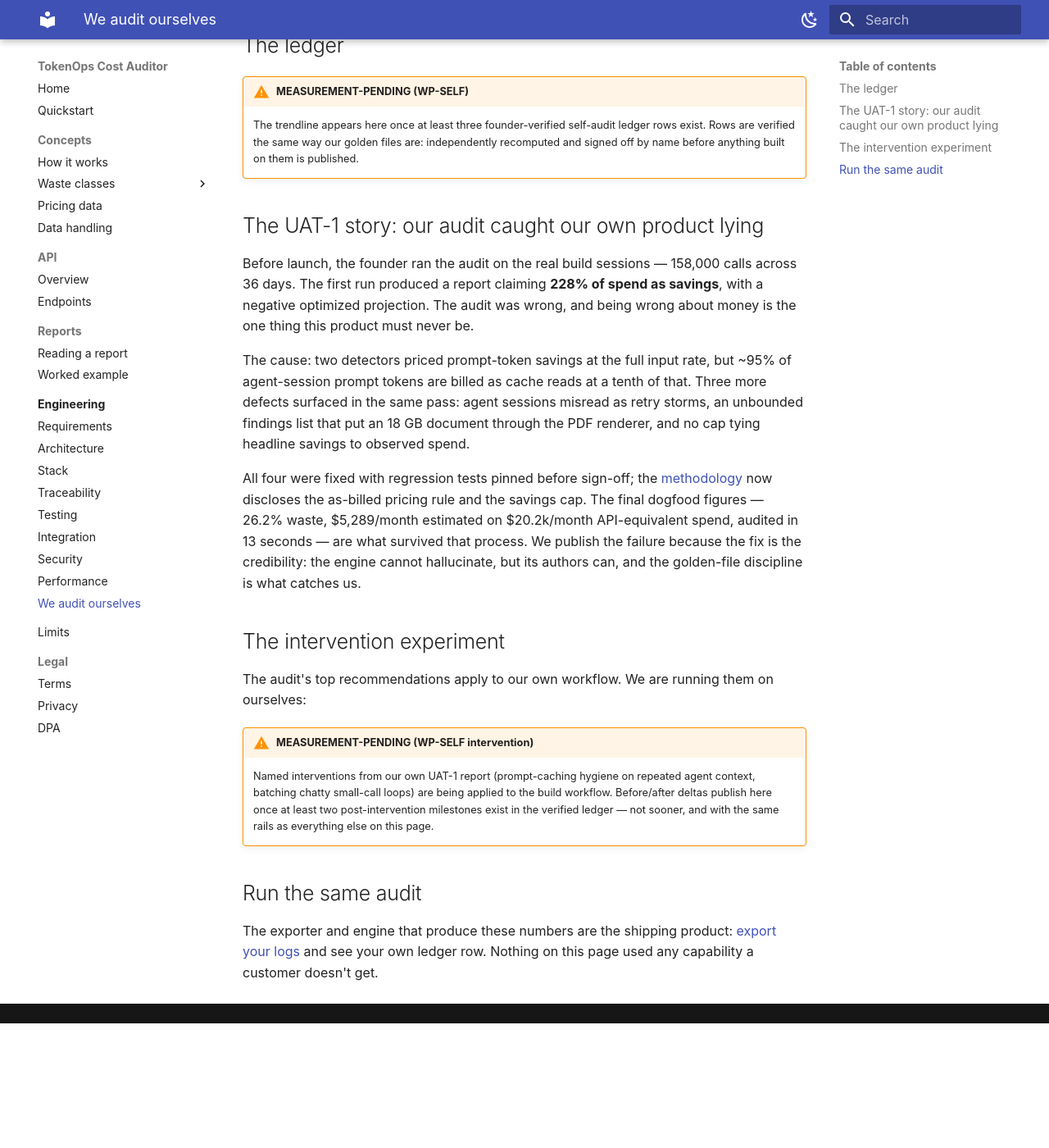
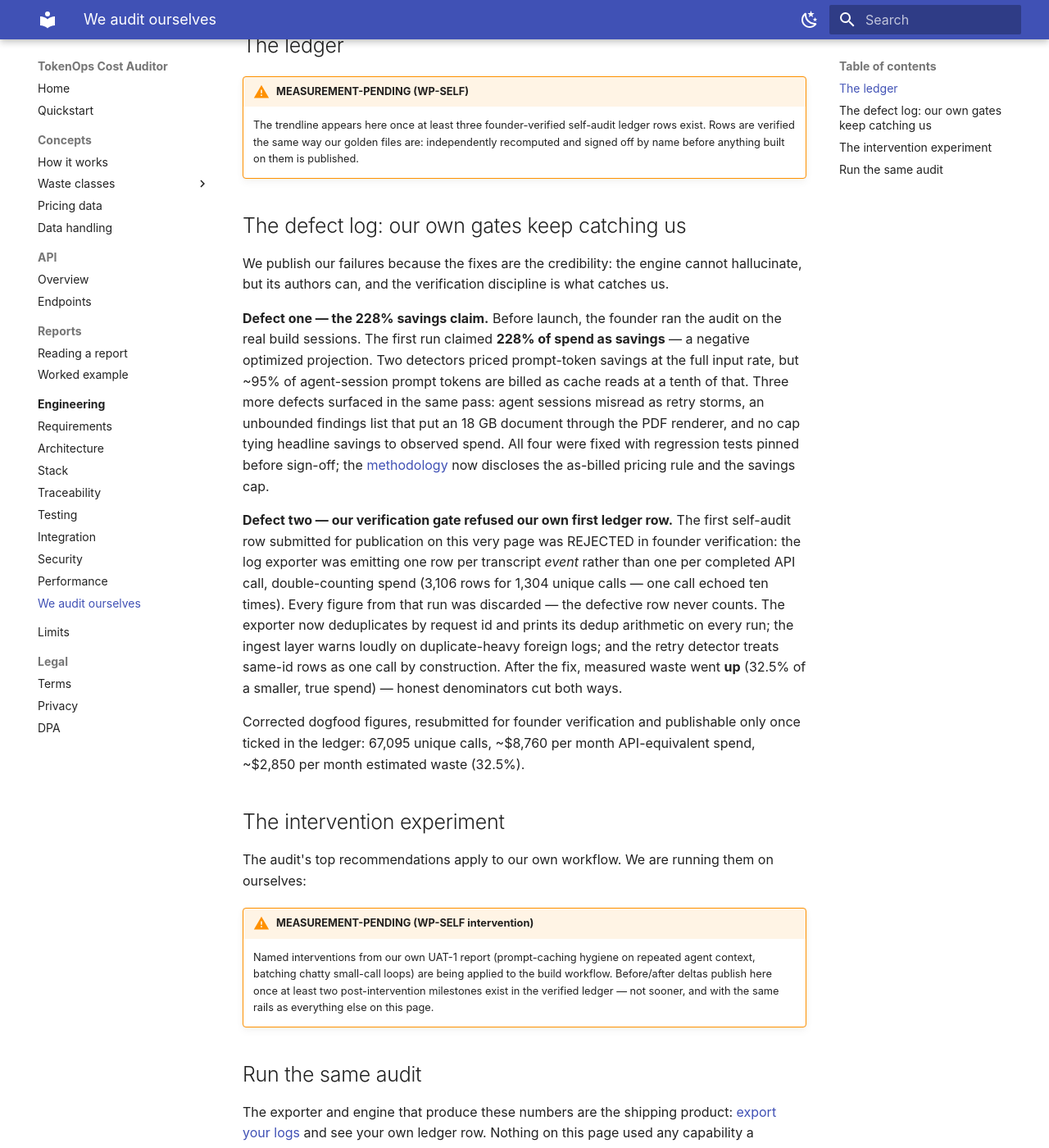
Before and after one commit to delvinggeeks/tokenops-cost-auditor, an MkDocs documentation site: the page built from docs-site/engineering/self-audit.md, in a window 1280 px wide and 1400 px high, scrolled down 468 px. Shown: the whole window at 82% size. Built offline with MkDocs 1.6.1 and Material for MkDocs 9.7.7, drawn with Linux system fonts in a browser that asks for light colours; before the commit the page ends 1716 px from its top, so only the background shows below that.

Commit message:
docs+data: UAT-D5 ledger row replaced (never counts), uat1 regenerated, defect-log narrative on self-audit page

```diff
--- a/STATUS.md
+++ b/STATUS.md
@@ -2,6 +2,28 @@
 
 One paragraph per milestone: decisions, open questions, file map delta. Gate agents
 read this instead of exploring the repo.
+
+## UAT-D5 — LEDGER ROW 1 REFUSED, EXPORTER DOUBLE-COUNTING FIXED, ROW REGENERATED (resubmitted)
+
+Founder-side verification REFUSED ledger row 1: exporter emitted one row per
+transcript EVENT not per completed call (3,106 rows vs 1,304 unique
+request_ids; one id ×10). Fix per ruling (branch uat-d5-exporter-dedup,
+409a4f5): exporter dedupes globally by request_id (max-complete usage wins,
+ties→latest; dedup summary printed every run); ingest warns loudly >1%
+duplicate ids (ingest.duplicate_request_ids); D4 drops duplicate ids before
+clustering (same id = same call). Regression: multi-event fixture (partial→
+complete usage + cross-file replay) + shared-id-never-a-storm test + warning
+tests. Goldens unaffected (NOTES row; estimators untouched); 206 passed.
+LEDGER ROW 1 REPLACED (defective row deleted, never counts): re-run dedup
+summary rows_in=3179 unique_out=1340 duplicates_dropped=1839 → $432.27
+observed API-equiv, est. $1,966.27/mo waste, 30.3%, verified='' —
+RESUBMITTED with dedup summary for founder tick. uat1 REGENERATED (session
+overlap): 159,571→67,095 unique calls (58% duplicates), $8,757.75/mo spend,
+$2,846.62/mo est. waste, 32.5% — waste share ROSE with the honest
+denominator. Docs self-audit page defect log now carries UAT-D5 alongside
+the 228% story ("our own verification gate refused our own first ledger
+row"); corrected figures marked pending-verification. Launch thread remains
+BLOCKED on a verified ledger row per R-SELF-AUDIT c.
 
 ## WP-SELF — BUILT (ledger seeded, page live behind publish gate; founder ticks pending)
 
--- a/docs-site/engineering/self-audit.md
+++ b/docs-site/engineering/self-audit.md
@@ -21,29 +21,42 @@
 
 --8<-- "docs-site/engineering/self-audit-data.md"
 
-## The UAT-1 story: our audit caught our own product lying
+## The defect log: our own gates keep catching us
 
-Before launch, the founder ran the audit on the real build sessions — 158,000
-calls across 36 days. The first run produced a report claiming **228% of
-spend as savings**, with a negative optimized projection. The audit was
-wrong, and being wrong about money is the one thing this product must never
-be.
+We publish our failures because the fixes are the credibility: the engine
+cannot hallucinate, but its authors can, and the verification discipline is
+what catches us.
 
-The cause: two detectors priced prompt-token savings at the full input rate,
-but ~95% of agent-session prompt tokens are billed as cache reads at a tenth
-of that. Three more defects surfaced in the same pass: agent sessions
-misread as retry storms, an unbounded findings list that put an 18 GB
-document through the PDF renderer, and no cap tying headline savings to
-observed spend.
+**Defect one — the 228% savings claim.** Before launch, the founder ran the
+audit on the real build sessions. The first run claimed **228% of spend as
+savings** — a negative optimized projection. Two detectors priced
+prompt-token savings at the full input rate, but ~95% of agent-session
+prompt tokens are billed as cache reads at a tenth of that. Three more
+defects surfaced in the same pass: agent sessions misread as retry storms,
+an unbounded findings list that put an 18 GB document through the PDF
+renderer, and no cap tying headline savings to observed spend. All four were
+fixed with regression tests pinned before sign-off; the
+[methodology](../report/reading-a-report.md) now discloses the as-billed
+pricing rule and the savings cap.
+<!-- src: pricing_golden_NOTES.md UAT-1 rows; UAT-1 founder sign-off 2026-07-18 -->
 
-All four were fixed with regression tests pinned before sign-off; the
-[methodology](../report/reading-a-report.md) now discloses the as-billed
-pricing rule and the savings cap. The final dogfood figures — 26.2% waste,
-$5,289/month estimated on $20.2k/month API-equivalent spend, audited in 13
-seconds — are what survived that process. We publish the failure because the
-fix is the credibility: the engine cannot hallucinate, but its authors can,
-and the golden-file discipline is what catches us.
-<!-- src: STATUS.md D11 dogfood paragraphs; pricing_golden_NOTES.md UAT-1 rows; UAT-1 founder sign-off 2026-07-18 -->
+**Defect two — our verification gate refused our own first ledger row.**
+The first self-audit row submitted for publication on this very page was
+REJECTED in founder verification: the log exporter was emitting one row per
+transcript *event* rather than one per completed API call, double-counting
+spend (3,106 rows for 1,304 unique calls — one call echoed ten times).
+Every figure from that run was discarded — the defective row never counts.
+The exporter now deduplicates by request id and prints its dedup arithmetic
+on every run; the ingest layer warns loudly on duplicate-heavy foreign logs;
+and the retry detector treats same-id rows as one call by construction.
+After the fix, measured waste went **up** (32.5% of a smaller, true spend) —
+honest denominators cut both ways.
+<!-- src: UAT-D5 founder verification refusal 2026-07-18; pricing_golden_NOTES.md UAT-D5 row -->
+
+Corrected dogfood figures, resubmitted for founder verification and
+publishable only once ticked in the ledger: 67,095 unique calls, ~$8,760
+per month API-equivalent spend, ~$2,850 per month estimated waste (32.5%).
+<!-- src: uat1 regenerated post-UAT-D5; pending founder tick per R-SELF-AUDIT c -->
 
 ## The intervention experiment
 
```
Also changed, not shown: 1 other file.
